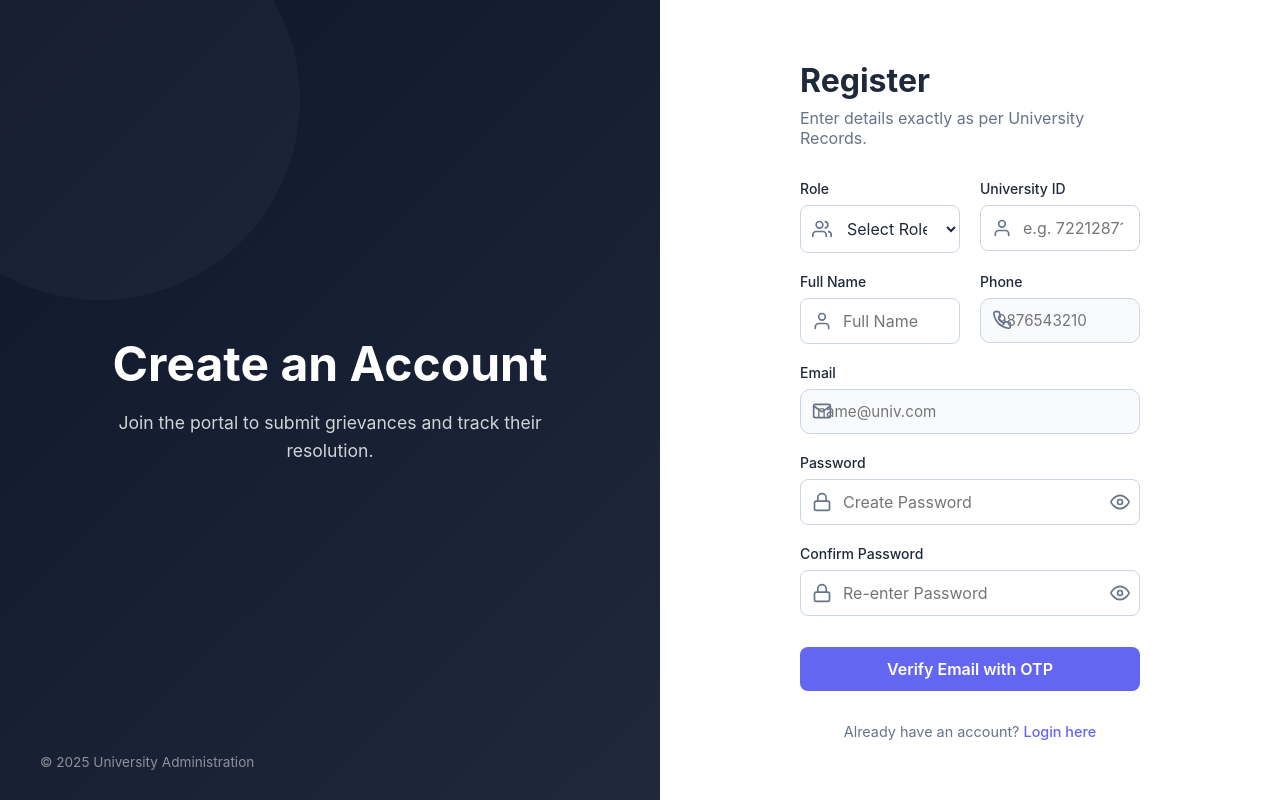
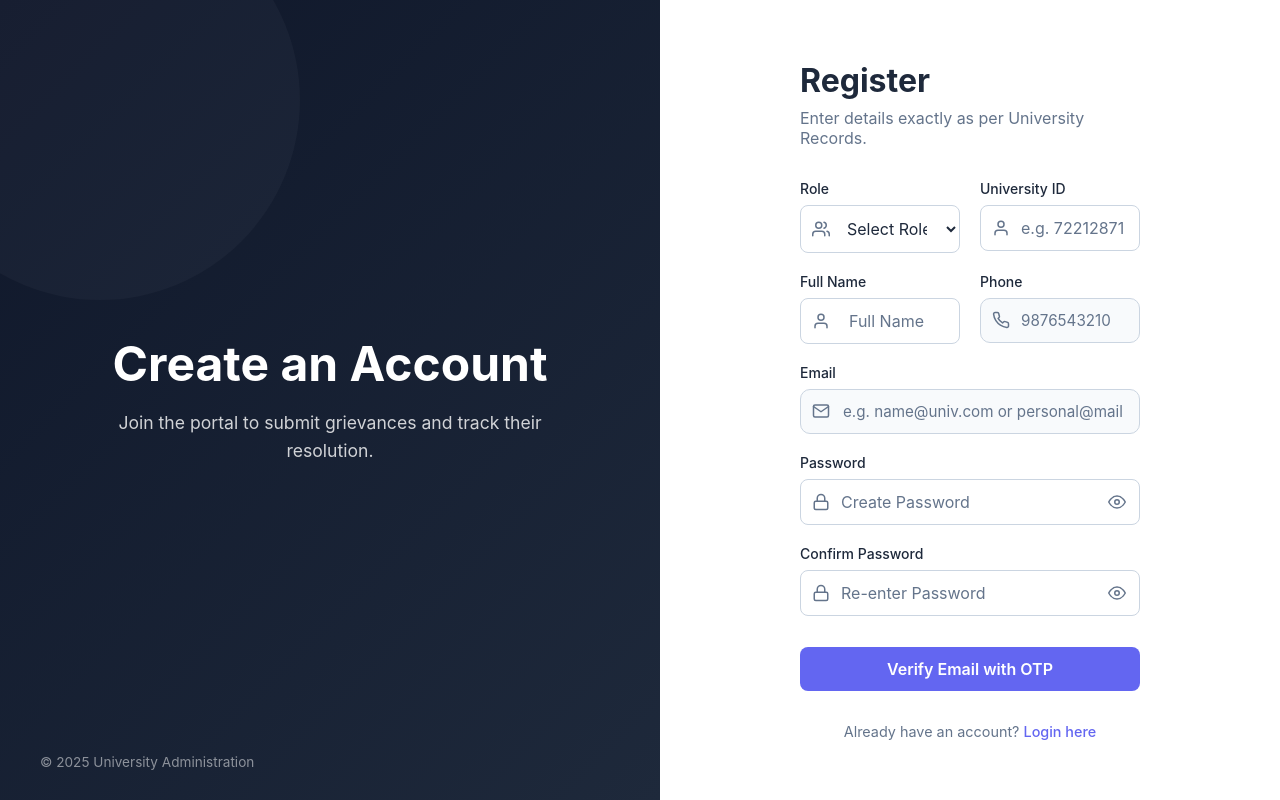
Before and after one commit to Navjot004/CTUGrievencePortal, a React (Create React App) app in the folder grievance-frontend/: page /register in a window 1280 px wide. Built offline with nearby package versions, Linux system fonts and the light colour scheme.

Commit message:
icon stacking and mail

```diff
--- a/grievance-frontend/src/pages/RegisterPage.jsx
+++ b/grievance-frontend/src/pages/RegisterPage.jsx
@@ -126,7 +126,7 @@ function RegisterPage() {
               <div className="two-col-row">
                 <div className="input-group">
                   <label>Role</label>
-                  <div className="input-wrapper">
+                  <div className="input-wrapper role-field">
                     <span className="icon"><UsersIcon /></span>
                     <select name="role" value={formData.role} onChange={handleChange} required>
                       <option value="">Select Role</option>
@@ -139,7 +139,7 @@ function RegisterPage() {
 
                 <div className="input-group">
                   <label>University ID</label>
-                  <div className="input-wrapper">
+                  <div className="input-wrapper id-field">
                     <span className="icon"><UserIcon /></span>
                     {/* ✅ UPDATED PLACEHOLDER */}
                     <input name="id" placeholder="e.g. 72212871" value={formData.id} onChange={handleChange} required />
@@ -187,7 +187,7 @@ function RegisterPage() {
 
                 <div className="input-group">
                   <label>Phone</label>
-                  <div className="input-wrapper">
+                  <div className="input-wrapper phone-field">
                     <span className="icon"><PhoneIcon /></span>
                     <input name="phone" type="tel" placeholder="9876543210" value={formData.phone} onChange={handleChange} pattern="[0-9]{10}" required />
                   </div>
@@ -196,22 +196,34 @@ function RegisterPage() {
 
               <div className="input-group">
                 <label>Email</label>
-                <div className="input-wrapper">
+                <div className="input-wrapper email-field">
                   <span className="icon"><MailIcon /></span>
-                  <input name="email" type="email" placeholder="name@univ.com" value={formData.email} onChange={handleChange} required />
+                  <input
+                    name="email"
+                    type="email"
+                    placeholder={"e.g. name@univ.com or personal@mail.com"}
+                    value={formData.email}
+                    onChange={handleChange}
+                    required
+                  />
                 </div>
+
+                {formData.role === 'student' && (
+                  <div className="field-hint info"><em>NOTE:- You may use your university or personal email. We'll send a verification code (OTP) to this address.</em></div>
+                )}
               </div>
 
               <div className="two-col-row">
                 <div className="input-group">
                   <label>Password</label>
-                  <div className="input-wrapper" style={{ position: 'relative' }}>
+                  <div className="input-wrapper password">
                     <span className="icon"><LockIcon /></span>
-                    <input name="password" type={showPassword ? "text" : "password"} placeholder="Create Password" value={formData.password} onChange={handleChange} style={{ paddingRight: '40px' }} required />
+                    <input name="password" type={showPassword ? "text" : "password"} placeholder="Create Password" value={formData.password} onChange={handleChange} required />
                     <button
                       type="button"
                       onClick={() => setShowPassword(!showPassword)}
-                      style={{ position: 'absolute', right: '10px', top: '50%', transform: 'translateY(-50%)', background: 'transparent', border: 'none', cursor: 'pointer', color: '#64748b', display: 'flex', alignItems: 'center' }}
+                      className="password-toggle"
+                      aria-label={showPassword ? "Hide password" : "Show password"}
                     >
                       {showPassword ? <EyeOffIcon /> : <EyeIcon />}
                     </button>
@@ -222,20 +234,20 @@ function RegisterPage() {
               {/* ✅ Confirm Password Field */}
               <div className="input-group" style={{ marginBottom: '15px' }}>
                 <label>Confirm Password</label>
-                <div className="input-wrapper" style={{ position: 'relative' }}>
+                <div className="input-wrapper password" >
                   <span className="icon"><LockIcon /></span>
                   <input
                     type={showConfirmPassword ? "text" : "password"}
                     placeholder="Re-enter Password"
                     value={confirmPassword}
                     onChange={(e) => setConfirmPassword(e.target.value)}
-                    style={{ paddingRight: '40px' }}
                     required
                   />
                   <button
                     type="button"
                     onClick={() => setShowConfirmPassword(!showConfirmPassword)}
-                    style={{ position: 'absolute', right: '10px', top: '50%', transform: 'translateY(-50%)', background: 'transparent', border: 'none', cursor: 'pointer', color: '#64748b', display: 'flex', alignItems: 'center' }}
+                    className="password-toggle"
+                    aria-label={showConfirmPassword ? "Hide password" : "Show password"}
                   >
                     {showConfirmPassword ? <EyeOffIcon /> : <EyeIcon />}
                   </button>
@@ -245,7 +257,7 @@ function RegisterPage() {
               {formData.role === 'student' && (
                 <div className="input-group">
                   <label>Program & Domain</label>
-                  <div className="input-wrapper">
+                  <div className="input-wrapper program-field">
                     <span className="icon"><BookIcon /></span>
                     <select name="program" value={formData.program} onChange={handleChange} required>
                       <option value="">Select Your Program</option>
@@ -266,7 +278,7 @@ function RegisterPage() {
             <form onSubmit={handleVerifyOtp}>
               <div className="input-group">
                 <label>Verification Code</label>
-                <div className="input-wrapper">
+                <div className="input-wrapper otp-field">
                   <span className="icon"><LockIcon /></span>
                   <input
                     style={extraStyles.otpInput}
--- a/grievance-frontend/src/styles/LoginPage.css
+++ b/grievance-frontend/src/styles/LoginPage.css
@@ -1,5 +1,6 @@
 :root {
-  --primary-color: #2563eb; /* Professional Blue */
+  --primary-color: #2563eb;
+  /* Professional Blue */
   --primary-hover: #1d4ed8;
   --bg-color: #f8fafc;
   --text-dark: #1e293b;
@@ -52,12 +53,14 @@
 .brand-content {
   max-width: 450px;
   z-index: 2;
-  text-align: center; /* Center everything including logo */
+  text-align: center;
+  /* Center everything including logo */
 }
 
 /* ✅ NEW: University Logo Styling */
 .university-logo {
-  width: 120px; /* Adjust size as needed */
+  width: 120px;
+  /* Adjust size as needed */
   height: auto;
   margin-bottom: 2rem;
   display: block;
@@ -141,19 +144,133 @@
 .input-wrapper .icon {
   position: absolute;
   left: 12px;
+  top: 50%;
+  transform: translateY(-50%);
   color: var(--text-light);
   display: flex;
+  width: 18px;
+  height: 18px;
+  align-items: center;
+  justify-content: center;
+  pointer-events: none;
+  z-index: 2;
+  background: none; /* removed white circle */
+  padding: 0;
+  border-radius: 0;
 }
 
-.input-wrapper input {
+.input-wrapper .icon svg {
+  width: 18px;
+  height: 18px;
+}
+
+/* Inputs and selects share base styling */
+.input-wrapper input,
+.input-wrapper select {
   width: 100%;
-  padding: 12px 16px 12px 42px; /* Left padding matches icon space */
+  padding: 12px 16px 12px 48px;
   border: 1px solid var(--input-border);
   border-radius: 8px;
   font-size: 1rem;
   color: var(--text-dark);
   transition: all 0.2s ease;
   outline: none;
+  background: white;
+}
+
+/* Role/ID/Phone/Email specific spacing */
+.input-wrapper.role-field select,
+.input-wrapper.id-field input,
+.input-wrapper.phone-field input {
+  padding-left: 42px;
+}
+/* Program select: reduce left padding so text sits closer to icon */
+.input-wrapper.program-field select {
+  padding-left: 44px;
+}.input-wrapper.email-field input {
+  padding-left: 42px;
+}
+/* OTP fields: match ID/Phone spacing so placeholder and icon don't overlap */
+.input-wrapper.otp-field input {
+  padding-left: 42px;
+  padding-right: 36px;
+}
+/* password tweaks: bring lock icon and eye closer */
+.input-wrapper.password input {
+  padding-left: 40px;
+  padding-right: 36px;
+}
+
+.password-toggle {
+  position: absolute;
+  right: 12px;
+  top: 50%;
+  transform: translateY(-50%);
+  background: transparent;
+  border: none;
+  cursor: pointer;
+  color: var(--text-light);
+  display: flex;
+  align-items: center;
+  padding: 2px;
+}
+
+.password-toggle svg {
+  width: 18px;
+  height: 18px;
+}
+/* make sure placeholder text is readable and aligned */
+.input-wrapper input::placeholder {
+  color: var(--text-light);
+}
+
+/* Small inline hints below fields (info / success / warn / error) */
+.field-hint {
+  margin-top: 6px;
+  font-size: 0.88rem;
+  color: var(--text-light);
+  line-height: 1.3;
+}
+
+/* Make informational hints subtle and compact */
+.field-hint.info {
+  background: transparent;
+  color: #475569; /* slightly darker muted text */
+  padding: 4px 0;
+  border-left: none;
+  font-style: normal;
+  font-size: 0.88rem;
+}
+
+/* Specific password-field spacing: reduce to bring eye closer */
+.input-wrapper.password input {
+  padding-left: 40px; /* bring text closer to lock icon */
+  padding-right: 36px; /* keep eye button close */
+}
+
+/* Larger gap for ID and Phone inputs so placeholder sits further from icon */
+.input-wrapper.id-field input,
+.input-wrapper.phone-field input {
+  padding-left: 40px;
+}
+
+.password-toggle {
+  position: absolute;
+  right: 12px;
+  top: 50%;
+  transform: translateY(-50%);
+  background: transparent;
+  border: none;
+  cursor: pointer;
+  color: var(--text-light);
+  display: flex;
+  align-items: center;
+  padding: 2px;
+}
+
+.password-toggle svg {
+  width: 18px;
+  height: 18px;
 }
 
 .input-wrapper input:focus {
@@ -249,22 +366,32 @@
 }
 
 @keyframes fadeIn {
-  from { opacity: 0; transform: translateY(10px); }
-  to { opacity: 1; transform: translateY(0); }
+  from {
+    opacity: 0;
+    transform: translateY(10px);
+  }
+
+  to {
+    opacity: 1;
+    transform: translateY(0);
+  }
 }
 
 /* ============ ROLE SELECTOR (UPDATED HORIZONTAL) ============ */
 .role-selector {
-  display: flex; /* Horizontal Layout */
+  display: flex;
+  /* Horizontal Layout */
   justify-content: center;
   gap: 1.5rem;
   margin-top: 3rem;
   width: 100%;
-  flex-wrap: wrap; /* Allows wrapping on very small screens */
+  flex-wrap: wrap;
+  /* Allows wrapping on very small screens */
 }
 
 .role-card {
-  flex: 0 0 calc(33% - 1rem); /* Roughly 3 cards per row */
+  flex: 0 0 calc(33% - 1rem);
+  /* Roughly 3 cards per row */
   max-width: 140px;
   padding: 1.5rem 1rem;
   border: 1px solid rgba(255, 255, 255, 0.2);
@@ -289,7 +416,8 @@
 
 .role-card.active {
   background: var(--primary-color);
-  border-color: #60a5fa; /* Slightly lighter border for contrast */
+  border-color: #60a5fa;
+  /* Slightly lighter border for contrast */
   box-shadow: 0 6px 20px rgba(37, 99, 235, 0.4);
   transform: translateY(-5px);
 }
@@ -305,13 +433,15 @@
   padding: 10px;
   border-radius: 50%;
   background-color: rgba(255, 255, 255, 0.1);
-  width: 50px; /* Ensure specific width for circle */
+  width: 50px;
+  /* Ensure specific width for circle */
   height: 50px;
 }
 
 /* Active Icon Styling */
 .role-card.active svg {
-  background-color: rgba(0, 0, 0, 0.2); /* Darker circle when active */
+  background-color: rgba(0, 0, 0, 0.2);
+  /* Darker circle when active */
   box-shadow: 0 0 0 3px rgba(255, 255, 255, 0.3);
 }
 
@@ -349,7 +479,8 @@
 /* Tablet and Mobile (Devices narrower than 900px) */
 @media (max-width: 900px) {
   .login-container {
-    flex-direction: column; /* Stack top-to-bottom */
+    flex-direction: column;
+    /* Stack top-to-bottom */
     height: auto;
   }
 
@@ -357,7 +488,8 @@
   .login-brand-section {
     flex: none;
     width: 100%;
-    min-height: auto; /* Allow content to dictate height */
+    min-height: auto;
+    /* Allow content to dictate height */
     padding: 40px 20px;
   }
 
@@ -370,7 +502,8 @@
   }
 
   .role-card {
-    min-height: 100px; /* Slightly smaller cards on mobile */
+    min-height: 100px;
+    /* Slightly smaller cards on mobile */
     padding: 1rem;
   }
 
@@ -406,9 +539,11 @@
   }
 
   .role-card {
-    flex: 0 0 100%; /* Stack cards vertically on tiny screens */
+    flex: 0 0 100%;
+    /* Stack cards vertically on tiny screens */
     max-width: 100%;
-    flex-direction: row; /* Icon left, text right */
+    flex-direction: row;
+    /* Icon left, text right */
     justify-content: flex-start;
     padding: 1rem 1.5rem;
     min-height: auto;
@@ -430,7 +565,7 @@
 /* Dropdown styling (reused from Dashboard.css but scoped here if needed) */
 .input-wrapper select {
   width: 100%;
-  padding: 12px 16px 12px 42px;
+  padding: 12px 16px 12px 60px;
   border: 1px solid var(--input-border);
   border-radius: 8px;
   font-size: 1rem;
```
Also changed, not shown: grievance-frontend/src/pages/LoginPage.jsx (+6 -6 lines).
